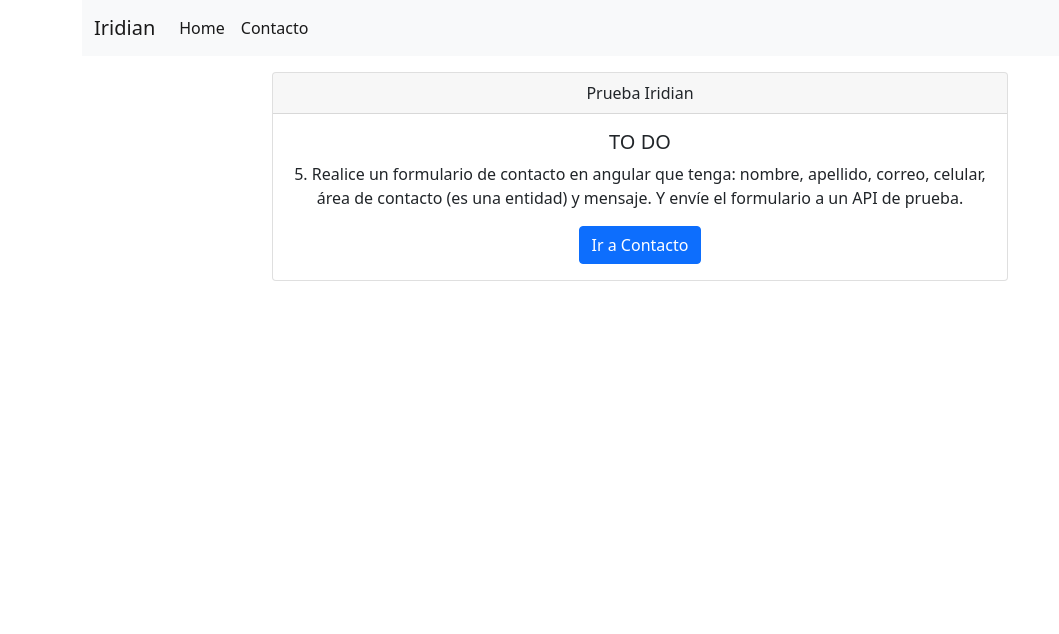
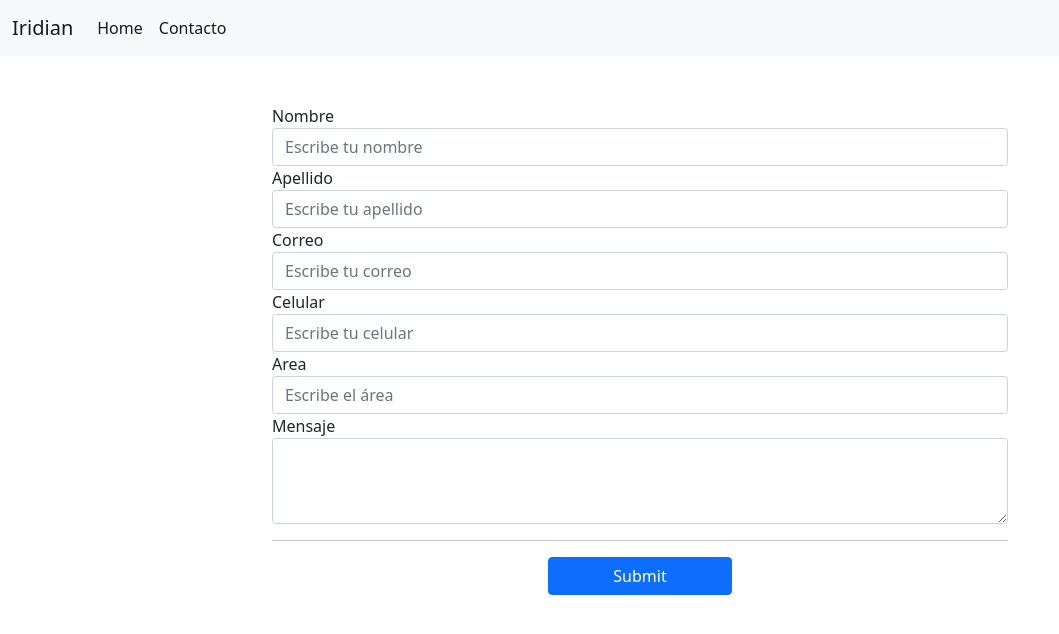
Before and after one commit to jesmarquez/contactoang, an Angular app: page /contacto in a window 1280 px wide. Shown: the top 634 px of the page, without its empty margins (0-1059 px from the left). Built offline with nearby package versions, Linux system fonts and the light colour scheme.

Commit message:
Create routes - home and contacto pages

```diff
--- a/src/app/app.component.html
+++ b/src/app/app.component.html
@@ -1,41 +1,4 @@
-<nav class="navbar navbar-expand-lg navbar-light bg-light">
-    <div class="container-fluid">
-        <a class="navbar-brand" href="">Iridian</a>
-        <button class="navbar-toggler" type="button" data-bs-toggle="collapse" data-bs-target="#navbarNav" aria-controls="navbarNav" aria-expanded="false" aria-label="Toggle navigation">
-        <span class="navbar-toggler-icon"></span>
-        </button>
-        <div class="collapse navbar-collapse" id="navbarNav">
-        <ul class="navbar-nav">
-            <li class="nav-item">
-            <a class="nav-link active" aria-current="page" href="">Home</a>
-            </li>
-            <li class="nav-item">
-            <a class="nav-link active" href="">Contacto</a>
-            </li>
-        </ul>
-        </div>
-    </div>
-</nav>
+<div class="mt-5">
 
-<div class="row mt-3">
-  <div class="col-2">
-
-  </div>
-  <div class="col">
-      <div class="card text-center">
-      <div class="card-header">
-          Prueba Iridian
-      </div>
-      <div class="card-body">
-          <h5 class="card-title">TO DO</h5>
-          <p class="card-text">5. Realice un formulario de contacto en angular que tenga: nombre, apellido, correo, celular, área de
-            contacto (es una entidad) y mensaje. Y envíe el formulario a un API de prueba.</p>
-          <a href="" class="btn btn-primary">Ir a Contacto</a>
-      </div>
-      </div>
-
-  </div>
-  <div class="col-2">
-
-  </div>
+  <router-outlet></router-outlet>
 </div>
--- /dev/null
+++ b/src/app/pages/contacto/contacto.component.html
@@ -0,0 +1,66 @@
+
+<div class="row mt-3">
+    <div class="col-2">
+
+    </div>
+    <div class="col">
+        <form>
+            <div class="form-group">
+                <label>Nombre</label>
+                <input type="text"
+                        class="form-control"
+                        placeholder="Escribe tu nombre"
+                        required>
+            </div>
+            <div class="form-group">
+                <label>Apellido</label>
+                <input type="text"
+                        class="form-control"
+                        placeholder="Escribe tu apellido"
+                        required>
+            </div>
+
+            <div class="form-group">
+                <label>Correo</label>
+                <input type="text"
+                        class="form-control"
+                        placeholder="Escribe tu correo"
+                        required>
+            </div>
+
+            <div class="form-group">
+                <label>Celular</label>
+                <input type="text"
+                        class="form-control"
+                        placeholder="Escribe tu celular"
+                        required>
+            </div>
+
+            <div class="form-group">
+                <label>Area</label>
+                <input type="text"
+                        class="form-control"
+                        placeholder="Escribe el área"
+                        required>
+            </div>
+
+            <div class="form-group">
+                <label>Mensaje</label>
+                <textarea class="form-control" id="exampleFormControlTextarea1" rows="3"></textarea>
+            </div>
+
+            <hr>
+
+            <div class="form-group text-center">
+                <button type="submit"
+                        class="btn btn-primary w-25">
+                    <i class="fa fa-save"></i>
+                    Submit
+                </button>
+            </div>
+        </form>
+    </div>
+    <div class="col-2">
+
+    </div>
+</div>
--- /dev/null
+++ b/src/app/pages/contacto/contacto.component.ts
@@ -0,0 +1,15 @@
+import { Component, OnInit } from '@angular/core';
+
+@Component({
+  selector: 'app-contacto',
+  templateUrl: './contacto.component.html',
+  styleUrls: ['./contacto.component.css']
+})
+export class ContactoComponent implements OnInit {
+
+  constructor() { }
+
+  ngOnInit(): void {
+  }
+
+}
--- /dev/null
+++ b/src/app/pages/home/home.component.html
@@ -0,0 +1,24 @@
+
+
+<div class="row mt-3">
+  <div class="col-2">
+
+  </div>
+  <div class="col">
+      <div class="card text-center">
+      <div class="card-header">
+          Prueba Iridian
+      </div>
+      <div class="card-body">
+          <h5 class="card-title">TO DO</h5>
+          <p class="card-text">5. Realice un formulario de contacto en angular que tenga: nombre, apellido, correo, celular, área de
+            contacto (es una entidad) y mensaje. Y envíe el formulario a un API de prueba.</p>
+          <a routerLink="/contacto" class="btn btn-primary">Ir a Contacto</a>
+      </div>
+      </div>
+
+  </div>
+  <div class="col-2">
+
+  </div>
+</div>
--- /dev/null
+++ b/src/app/pages/home/home.component.ts
@@ -0,0 +1,15 @@
+import { Component, OnInit } from '@angular/core';
+
+@Component({
+  selector: 'app-home',
+  templateUrl: './home.component.html',
+  styleUrls: ['./home.component.css']
+})
+export class HomeComponent implements OnInit {
+
+  constructor() { }
+
+  ngOnInit(): void {
+  }
+
+}
--- a/src/index.html
+++ b/src/index.html
@@ -11,7 +11,30 @@
   <script src="https://cdn.jsdelivr.net/npm/bootstrap@5.0.2/dist/js/bootstrap.bundle.min.js" integrity="sha384-MrcW6ZMFYlzcLA8Nl+NtUVF0sA7MsXsP1UyJoMp4YLEuNSfAP+JcXn/tWtIaxVXM" crossorigin="anonymous"></script>
 
 </head>
-<body class="container">
-  <app-root></app-root>
+<body>
+
+  <nav class="navbar navbar-expand-lg navbar-light bg-light">
+    <div class="container-fluid">
+        <a class="navbar-brand" href="">Iridian</a>
+        <button class="navbar-toggler" type="button" data-bs-toggle="collapse" data-bs-target="#navbarNav" aria-controls="navbarNav" aria-expanded="false" aria-label="Toggle navigation">
+        <span class="navbar-toggler-icon"></span>
+        </button>
+        <div class="collapse navbar-collapse" id="navbarNav">
+        <ul class="navbar-nav">
+            <li class="nav-item">
+            <a class="nav-link active" aria-current="page" href="">Home</a>
+            </li>
+            <li class="nav-item">
+            <a class="nav-link active" href="/contacto">Contacto</a>
+            </li>
+        </ul>
+        </div>
+    </div>
+  </nav>
+
+  <div class="container">
+    <app-root></app-root>
+  </div>
+
 </body>
 </html>
```
Also changed, not shown: src/app/app-routing.module.ts (added, +20 -0 lines), src/app/app.module.ts (+8 -2 lines), src/app/pages/contacto/contacto.component.css (added), src/app/pages/home/home.component.css (added), 2 other files (tests, documents, lock files or other folders).
